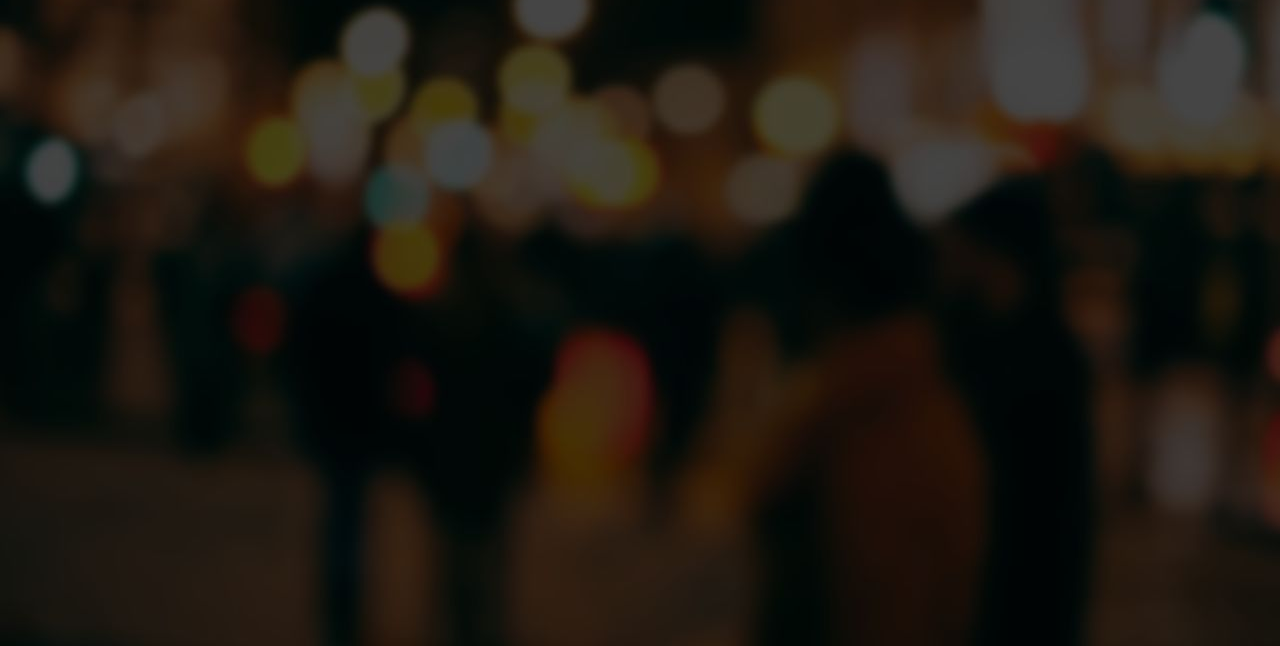
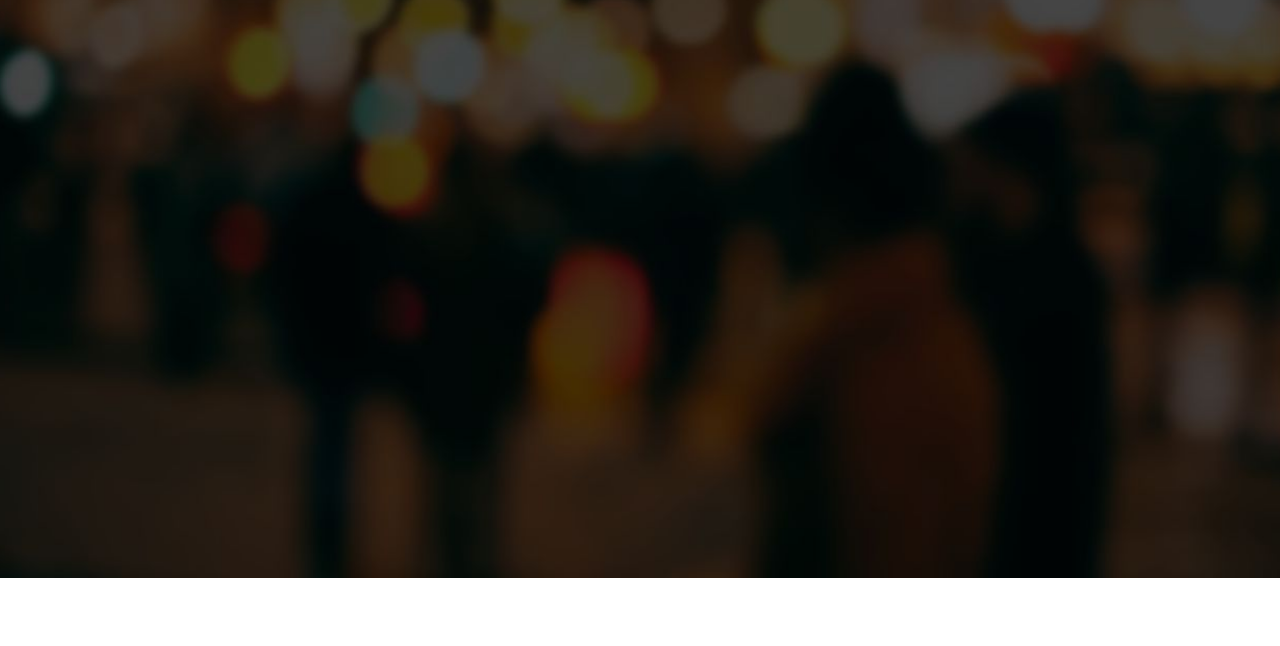
Before and after one commit to aleksey-lav/Front-End, a plain HTML site: page Task3/index.html in a window 1280 px wide. Shown: the part 222-868 px from the top of the page. After the commit the page ends 800 px from the top, so only its background shows below. Drawn offline with Linux system fonts and the light colour scheme.

```diff
--- a/Task3/css/style.css
+++ b/Task3/css/style.css
@@ -8,16 +8,15 @@
 body {
     margin: 0px;
     padding: 0px;
-
 }
 .main{
     width: 1366px;
-    height: 768px;
+    height: 100vh;
     background: url("../img/bg.jpg");
     background-size: cover;
     background-position: center;
     margin: 0 auto;
-    margin-top: 100px;
+
 }
 .logo{
     display: inline-block;
```
